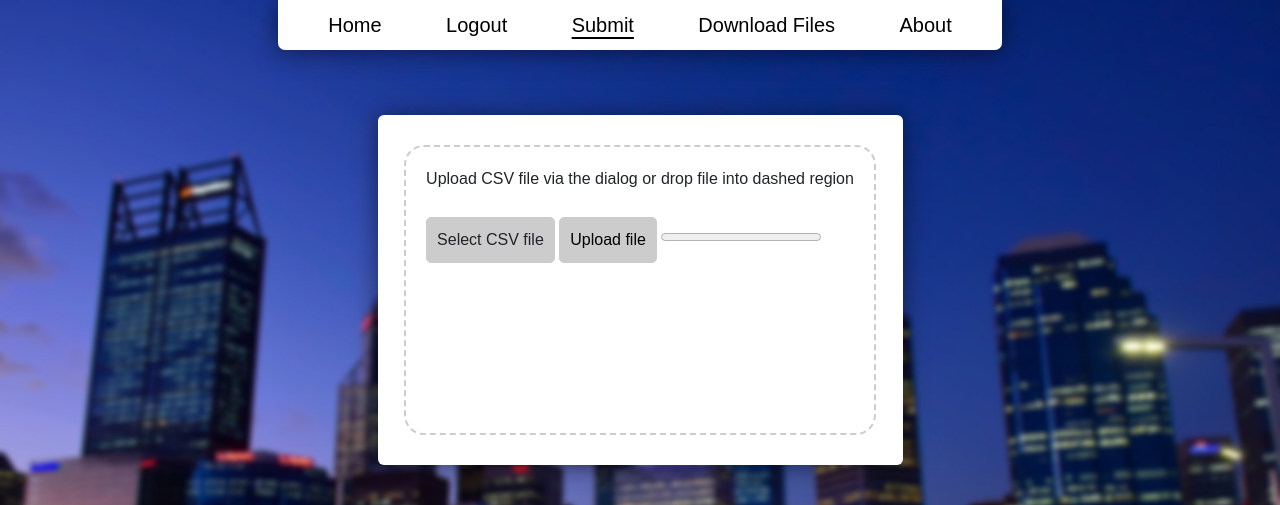
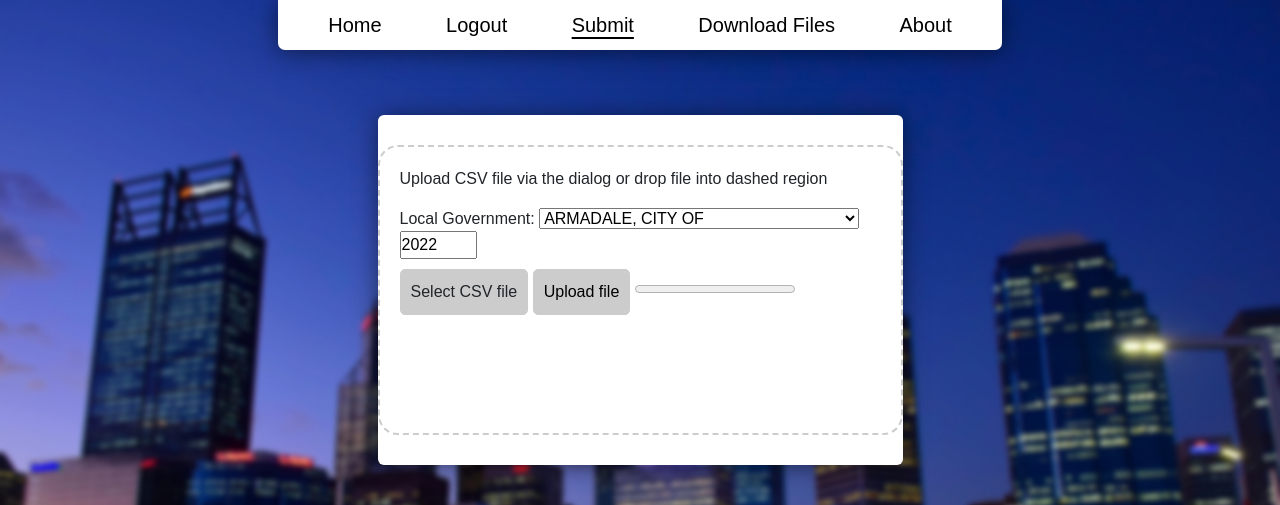
Before and after one commit to Burbukje/CITS3200, a Django app: page /uploader/ in a window 1280 px wide. Shown: the top 505 px of the page. Run offline with Django 4.2, Linux system fonts and the light colour scheme; the visitor is signed in with stand-in values (Sample User, id 1).

Commit message:
implementing uploader

```diff
--- a/webScraper/scraper.py
+++ b/webScraper/scraper.py
@@ -115,8 +115,10 @@ def read_file(file: str) -> pd.DataFrame:
     # Clean headers, strip leading and trailing spaces. convert lowercase and replace spaces seperating words with a underscore
     data.columns = data.columns.str.strip().str.lower().str.replace(" ", "_")
 
-    return data
-
+    if "business_name" in data.columns and "parcel_address" in data.columns:
+        return data
+    else:
+        return None
 
 #-----------------------CALLS TO API--------------------------------------------------------------
 
--- a/webScraper/templates/uploader.html
+++ b/webScraper/templates/uploader.html
@@ -14,6 +14,42 @@
   <div id="drop-area">
     <p>Upload CSV file via the dialog or drop file into dashed region</p>
     <input type="file" id="fileElem" accept=".xlsx" name="excel_file" onchange="handleFiles(this.files)">
+    <label for="lga">Local Government:</label>
+    <select name="lga" id="lga">
+      <option value="ARMADALE, CITY OF">ARMADALE, CITY OF</option>
+      <option value="BASSENDEAN, TOWN OF">BASSENDEAN, TOWN OF</option>
+      <option value="BAYSWATER, CITY OF">BAYSWATER, CITY OF</option>
+      <option value="BELMONT, CITY OF">BELMONT, CITY OF</option>
+      <option value="CANNING, CITY OF">CANNING, CITY OF</option>
+      <option value="CAMBRIDGE, TOWN OF">CAMBRIDGE, TOWN OF</option>
+      <option value="CLAREMONT, TOWN OF">CLAREMONT, TOWN OF</option>
+      <option value="COCKBURN, CITY OF">COCKBURN, CITY OF</option>
+      <option value="COTTESLOE, TOWN OF">COTTESLOE, TOWN OF</option>
+      <option value="EAST FREMANTLE, TOWN OF">EAST FREMANTLE, TOWN OF</option>
+      <option value="FREMANTLE, CITY OF">FREMANTLE, CITY OF</option>
+      <option value="GOSNELLS, CITY OF">GOSNELLS, CITY OF</option>
+      <option value="JOONDALUP, CITY OF">JOONDALUP, CITY OF</option>
+      <option value="KALAMUNDA, CITY OF">KALAMUNDA, CITY OF</option>
+      <option value="KWINANA, CITY OF">KWINANA, CITY OF</option>
+      <option value="MELVILLE, CITY OF">MELVILLE, CITY OF</option>
+      <option value="MOSMAN PARK, TOWN OF">MOSMAN PARK, TOWN OF</option>
+      <option value="MUNDARING, SHIRE OF">MUNDARING, SHIRE OF</option>
+      <option value="MURRAY, SHIRE OF">MURRAY, SHIRE OF</option>
+      <option value="NEDLANDS, CITY OF">NEDLANDS, CITY OF</option>
+      <option value="PERTH, CITY OF">PERTH, CITY OF</option>
+      <option value="PEPPERMINT GROVE, SHIRE OF">PEPPERMINT GROVE, SHIRE OF</option>
+      <option value="ROCKINGHAM, CITY OF">ROCKINGHAM, CITY OF</option>
+      <option value="SERPENTINE-JARRAHDALE, SHIRE OF">SERPENTINE-JARRAHDALE, SHIRE OF</option>
+      <option value="SOUTH PERTH, CITY OF">SOUTH PERTH, CITY OF</option>
+      <option value="SUBIACO, CITY OF">SUBIACO, CITY OF</option>
+      <option value="STIRLING, CITY OF">STIRLING, CITY OF</option>
+      <option value="SWAN, CITY OF">SWAN, CITY OF</option>
+      <option value="VICTORIA PARK, TOWN OF">VICTORIA PARK, TOWN OF</option>
+      <option value="VINCENT, CITY OF">VINCENT, CITY OF</option>
+      <option value="WANNEROO, CITY OF">WANNEROO, CITY OF</option>
+    </select>
+    <input type="number" id="collection-year" name="year" placeholder="Collection Year" min="2020" max="2099" step="1" value="2022">
+    <br>
     <label class="button" for="fileElem">Select CSV file</label>
     <button class="button" type="submit" id="upload-btn">Upload file</button>
     <progress id="progress-bar" value=0 max=100></progress>
@@ -22,6 +58,29 @@
 </form>
 {% endif %}
 
+{% if uploaded == 0 %}
+  <div class="modal" tabindex="-1" role="dialog">
+    <div class="modal-dialog" role="document">
+      <div class="modal-content">
+        <div class="modal-header">
+          <h5 class="modal-title">Modal title</h5>
+          <button type="button" class="close" data-dismiss="modal" aria-label="Close">
+            <span aria-hidden="true">&times;</span>
+          </button>
+        </div>
+        <div class="modal-body">
+          <p>Modal body text goes here.</p>
+        </div>
+        <div class="modal-footer">
+          <button type="button" class="btn btn-primary">Save changes</button>
+          <button type="button" class="btn btn-secondary" data-dismiss="modal">Close</button>
+        </div>
+      </div>
+    </div>
+  </div>
+{% endif %}
+
+
 {% load static %}
 <script src="{% static 'js/uploader.js' %}"></script>
 {% endblock %}
--- a/webScraper/views.py
+++ b/webScraper/views.py
@@ -7,6 +7,11 @@ from webScraper.scraper import *
 import xlwt
 from django.http import HttpResponse
 from webScraper.downloader import *
+from webScraper.uploader import *
+from django.template import loader
+
+SUCCESS = 0
+FAIL = 1
 
 # Create your views here.
 
@@ -32,30 +37,21 @@ def uploader(request):
         return redirect("login")
     else:
         if request.method == "POST" and "excel_file" in request.FILES.keys():
+            lga = request.POST.get("lga")
+            year = request.POST.get("year")
             excel_file = request.FILES["excel_file"]
-
-#-----------------The following is just a sanity check----------------------
-            # you may put validations here to check extension or file size
-            # wb = openpyxl.load_workbook(excel_file)
-
-            # getting a particular sheet by name out of many sheets
-            # worksheet = wb.active
-            # print(worksheet)
-
-            # excel_data = list()
-            # iterating over the rows and
-            # getting value from each cell in row
-            # for row in worksheet.iter_rows():
-            #     row_data = list()
-            #     for cell in row:
-            #         row_data.append(str(cell.value))
-            #     excel_data.append(row_data)
-#------------------------------------------------------------------------
-
-            return render(request, "uploader.html")
-
+            #uploaded = add_excel_to_db(excel_file, lga, year)
+            uploaded = 0
+            return render(request, "uploader.html", {"uploaded": uploaded})
         else:
-            return render(request, "uploader.html", {})
+            uploaded = 0
+            print("TEST")
+            template = loader.get_template("uploader.html")
+            context = {
+                'uploaded': 0,
+            }
+            return HttpResponse(template.render(context, request))
+            #return render(request, "uploader.html", {"uploaded": uploaded})
 
 
 def downloader_view(request):
```
Also changed, not shown: webScraper/uploader.py (+26 -20 lines).
